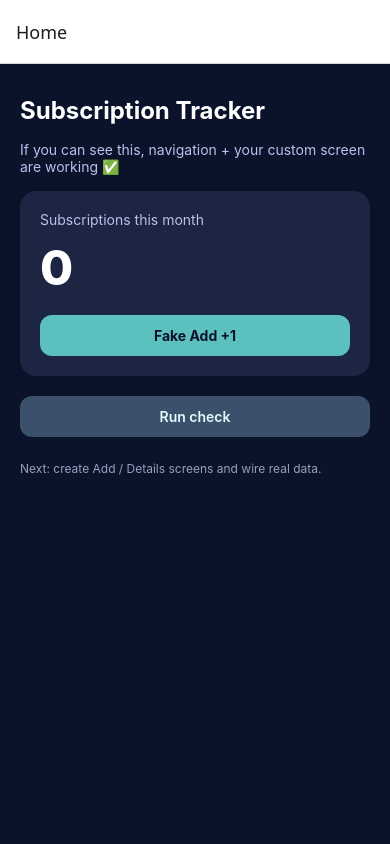
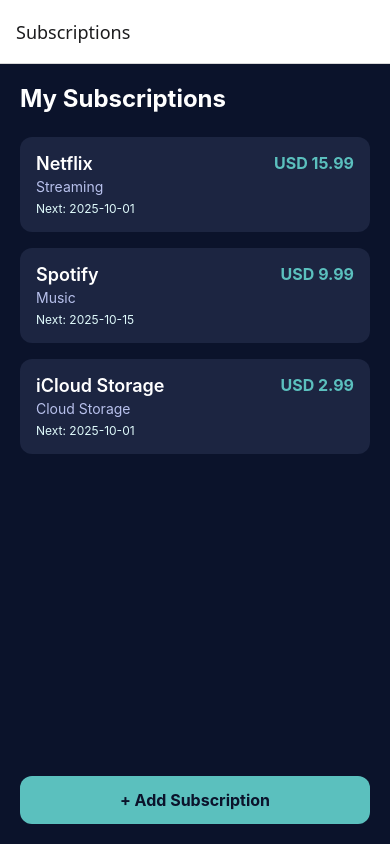
Before and after one commit to gonzacontaldo/subscription-tracker, a React Native app: screen /Home in a window 390 px wide. Built offline with nearby package versions, Linux system fonts and the light colour scheme; what react-native-worklets would draw is missing.

Commit message:
CoreUI - 1

```diff
--- /dev/null
+++ b/src/components/SubscriptionCard.tsx
@@ -0,0 +1,41 @@
+// src/components/SubscriptionCard.tsx
+import type { Subscription } from "@/types/subscription";
+import * as React from "react";
+import { StyleSheet, Text, View } from "react-native";
+
+type Props = {
+  item: Subscription;
+};
+
+export default function SubscriptionCard({ item }: Props) {
+  return (
+    <View style={styles.card}>
+      <View style={styles.row}>
+        <Text style={styles.name}>{item.name}</Text>
+        <Text style={styles.price}>
+          {item.currency} {item.price.toFixed(2)}
+        </Text>
+      </View>
+      <Text style={styles.category}>{item.category}</Text>
+      <Text style={styles.nextPayment}>Next: {item.nextPaymentDate}</Text>
+    </View>
+  );
+}
+
+const styles = StyleSheet.create({
+  card: {
+    backgroundColor: "#1C2541",
+    borderRadius: 12,
+    padding: 16,
+    marginVertical: 8,
+  },
+  row: {
+    flexDirection: "row",
+    justifyContent: "space-between",
+    marginBottom: 4,
+  },
+  name: { color: "#FFFFFF", fontSize: 18, fontWeight: "600" },
+  price: { color: "#5BC0BE", fontSize: 16, fontWeight: "700" },
+  category: { color: "#B8C1EC", fontSize: 14 },
+  nextPayment: { color: "#E0FBFC", fontSize: 12, marginTop: 6 },
+});
--- a/src/navigation/RootNavigator.tsx
+++ b/src/navigation/RootNavigator.tsx
@@ -1,9 +1,14 @@
+// src/navigation/RootNavigator.tsx
+import AddSubscriptionScreen from "@/screens/AddSubscriptionScreen";
+import DetailsScreen from "@/screens/DetailsScreen";
+import HomeScreen from "@/screens/HomeScreen";
 import { createNativeStackNavigator } from "@react-navigation/native-stack";
 import * as React from "react";
-import HomeScreen from "../screens/HomeScreen";
 
 export type RootStackParamList = {
   Home: undefined;
+  AddSubscription: undefined;
+  Details: { id: string }; // pass subscription id later
 };
 
 const Stack = createNativeStackNavigator<RootStackParamList>();
@@ -11,7 +16,21 @@
 export default function RootNavigator() {
   return (
     <Stack.Navigator>
-      <Stack.Screen name="Home" component={HomeScreen} />
+      <Stack.Screen
+        name="Home"
+        component={HomeScreen}
+        options={{ title: "Subscriptions" }}
+      />
+      <Stack.Screen
+        name="AddSubscription"
+        component={AddSubscriptionScreen}
+        options={{ title: "Add Subscription" }}
+      />
+      <Stack.Screen
+        name="Details"
+        component={DetailsScreen}
+        options={{ title: "Details" }}
+      />
     </Stack.Navigator>
   );
 }
--- /dev/null
+++ b/src/screens/AddSubscriptionScreen.tsx
@@ -0,0 +1,88 @@
+// src/screens/AddSubscriptionScreen.tsx
+import type { RootStackParamList } from "@/navigation/RootNavigator";
+import type { NativeStackScreenProps } from "@react-navigation/native-stack";
+import * as React from "react";
+import {
+  Alert,
+  Pressable,
+  StyleSheet,
+  Text,
+  TextInput,
+  View,
+} from "react-native";
+
+type Props = NativeStackScreenProps<RootStackParamList, "AddSubscription">;
+
+export default function AddSubscriptionScreen({ navigation }: Props) {
+  const [name, setName] = React.useState("");
+  const [price, setPrice] = React.useState("");
+  const [category, setCategory] = React.useState("");
+
+  const handleSave = () => {
+    if (!name || !price) {
+      Alert.alert("Validation", "Please enter name and price");
+      return;
+    }
+
+    Alert.alert(
+      "Saved!",
+      `Name: ${name}\nPrice: $${price}\nCategory: ${category || "N/A"}`
+    );
+    navigation.goBack();
+  };
+
+  return (
+    <View style={styles.container}>
+      <Text style={styles.title}>Add New Subscription</Text>
+
+      <TextInput
+        style={styles.input}
+        placeholder="Name (e.g. Netflix)"
+        placeholderTextColor="#aaa"
+        value={name}
+        onChangeText={setName}
+      />
+
+      <TextInput
+        style={styles.input}
+        placeholder="Price"
+        placeholderTextColor="#aaa"
+        keyboardType="numeric"
+        value={price}
+        onChangeText={setPrice}
+      />
+
+      <TextInput
+        style={styles.input}
+        placeholder="Category (e.g. Streaming)"
+        placeholderTextColor="#aaa"
+        value={category}
+        onChangeText={setCategory}
+      />
+
+      <Pressable style={styles.saveButton} onPress={handleSave}>
+        <Text style={styles.saveText}>Save</Text>
+      </Pressable>
+    </View>
+  );
+}
+
+const styles = StyleSheet.create({
+  container: { flex: 1, backgroundColor: "#0B132B", padding: 20 },
+  title: { fontSize: 22, fontWeight: "700", color: "#FFF", marginBottom: 20 },
+  input: {
+    backgroundColor: "#1C2541",
+    color: "#FFF",
+    padding: 12,
+    borderRadius: 8,
+    marginBottom: 12,
+  },
+  saveButton: {
+    backgroundColor: "#5BC0BE",
+    padding: 14,
+    borderRadius: 12,
+    alignItems: "center",
+    marginTop: 8,
+  },
+  saveText: { color: "#0B132B", fontWeight: "700", fontSize: 16 },
+});
--- /dev/null
+++ b/src/screens/DetailsScreen.tsx
@@ -0,0 +1,24 @@
+// src/screens/DetailsScreen.tsx
+import type { RootStackParamList } from "@/navigation/RootNavigator";
+import type { NativeStackScreenProps } from "@react-navigation/native-stack";
+import * as React from "react";
+import { StyleSheet, Text, View } from "react-native";
+
+type Props = NativeStackScreenProps<RootStackParamList, "Details">;
+
+export default function DetailsScreen({ route }: Props) {
+  const { id } = route.params; // later we’ll load details by id
+
+  return (
+    <View style={styles.container}>
+      <Text style={styles.text}>📄 Details Screen</Text>
+      <Text style={styles.subtext}>Subscription ID: {id}</Text>
+    </View>
+  );
+}
+
+const styles = StyleSheet.create({
+  container: { flex: 1, alignItems: "center", justifyContent: "center" },
+  text: { fontSize: 20, fontWeight: "600" },
+  subtext: { marginTop: 8, fontSize: 14, color: "#888" },
+});
--- a/src/screens/HomeScreen.tsx
+++ b/src/screens/HomeScreen.tsx
@@ -1,82 +1,55 @@
 // src/screens/HomeScreen.tsx
+import SubscriptionCard from "@/components/SubscriptionCard";
+import type { RootStackParamList } from "@/navigation/RootNavigator";
+import { mockSubscriptions } from "@/types/subscription";
+import type { NativeStackScreenProps } from "@react-navigation/native-stack";
 import * as React from "react";
-import { Alert, Pressable, StyleSheet, Text, View } from "react-native";
+import { FlatList, Pressable, StyleSheet, Text, View } from "react-native";
 
-export default function HomeScreen() {
-  const [count, setCount] = React.useState(0);
+type Props = NativeStackScreenProps<RootStackParamList, "Home">;
 
+export default function HomeScreen({ navigation }: Props) {
   return (
     <View style={styles.container}>
-      <Text style={styles.title}>Subscription Tracker</Text>
-      <Text style={styles.subtitle}>
-        If you can see this, navigation + your custom screen are working ✅
-      </Text>
+      <Text style={styles.title}>My Subscriptions</Text>
 
-      <View style={styles.card}>
-        <Text style={styles.cardTitle}>Subscriptions this month</Text>
-        <Text style={styles.cardValue}>{count}</Text>
-        <Pressable
-          onPress={() => setCount((c) => c + 1)}
-          style={({ pressed }) => [styles.button, pressed && { opacity: 0.8 }]}
-        >
-          <Text style={styles.buttonText}>Fake Add +1</Text>
-        </Pressable>
-      </View>
+      <FlatList
+        data={mockSubscriptions}
+        keyExtractor={(item) => item.id}
+        renderItem={({ item }) => (
+          <Pressable
+            onPress={() => navigation.navigate("Details", { id: item.id })}
+          >
+            <SubscriptionCard item={item} />
+          </Pressable>
+        )}
+        contentContainerStyle={{ paddingBottom: 20 }}
+      />
 
       <Pressable
-        onPress={() => Alert.alert("Looks good!", "Everything is wired up.")}
-        style={({ pressed }) => [
-          styles.secondaryButton,
-          pressed && { opacity: 0.8 },
-        ]}
+        style={styles.addButton}
+        onPress={() => navigation.navigate("AddSubscription")}
       >
-        <Text style={styles.secondaryText}>Run check</Text>
+        <Text style={styles.addText}>+ Add Subscription</Text>
       </Pressable>
-
-      <Text style={styles.footer}>
-        Next: create Add / Details screens and wire real data.
-      </Text>
     </View>
   );
 }
 
 const styles = StyleSheet.create({
-  container: {
-    flex: 1,
-    padding: 20,
-    paddingTop: 32,
-    gap: 16,
-    backgroundColor: "#0B132B",
+  container: { flex: 1, padding: 20, backgroundColor: "#0B132B" },
+  title: {
+    fontSize: 24,
+    fontWeight: "700",
+    color: "#FFFFFF",
+    marginBottom: 16,
   },
-  title: { fontSize: 24, fontWeight: "700", color: "#FFFFFF" },
-  subtitle: { fontSize: 14, color: "#B8C1EC" },
-  card: {
-    backgroundColor: "#1C2541",
-    borderRadius: 16,
-    padding: 20,
-    shadowColor: "#000",
-    shadowOpacity: 0.2,
-    shadowRadius: 10,
-    elevation: 3,
-    gap: 10,
-  },
-  cardTitle: { color: "#B8C1EC", fontSize: 14 },
-  cardValue: { color: "#FFFFFF", fontSize: 48, fontWeight: "800" },
-  button: {
-    marginTop: 8,
+  addButton: {
     backgroundColor: "#5BC0BE",
-    paddingVertical: 12,
+    padding: 14,
     borderRadius: 12,
     alignItems: "center",
+    marginTop: 12,
   },
-  buttonText: { color: "#0B132B", fontWeight: "700" },
-  secondaryButton: {
-    marginTop: 4,
-    backgroundColor: "#3A506B",
-    paddingVertical: 12,
-    borderRadius: 12,
-    alignItems: "center",
-  },
-  secondaryText: { color: "#E0FBFC", fontWeight: "600" },
-  footer: { color: "#93A3BC", marginTop: 8, fontSize: 12 },
+  addText: { color: "#0B132B", fontWeight: "700", fontSize: 16 },
 });
--- /dev/null
+++ b/src/types/subscription.ts
@@ -0,0 +1,50 @@
+// src/types/subscription.ts
+
+export type BillingCycle = 'monthly' | 'yearly';
+export type CurrencyCode = 'USD' | 'CAD';
+
+export interface Subscription {
+  id: string;
+  name: string;
+  price: number;
+  currency: CurrencyCode;
+  category: string;
+  billingCycle: BillingCycle;
+  startDate: string;
+  nextPaymentDate: string;
+  notes?: string;
+}
+
+// Temporary mock data
+export const mockSubscriptions: Subscription[] = [
+  {
+    id: '1',
+    name: 'Netflix',
+    price: 15.99,
+    currency: 'USD',
+    category: 'Streaming',
+    billingCycle: 'monthly',
+    startDate: '2025-01-01',
+    nextPaymentDate: '2025-10-01',
+  },
+  {
+    id: '2',
+    name: 'Spotify',
+    price: 9.99,
+    currency: 'USD',
+    category: 'Music',
+    billingCycle: 'monthly',
+    startDate: '2025-01-15',
+    nextPaymentDate: '2025-10-15',
+  },
+  {
+    id: '3',
+    name: 'iCloud Storage',
+    price: 2.99,
+    currency: 'USD',
+    category: 'Cloud Storage',
+    billingCycle: 'monthly',
+    startDate: '2025-02-01',
+    nextPaymentDate: '2025-10-01',
+  },
+];
```
